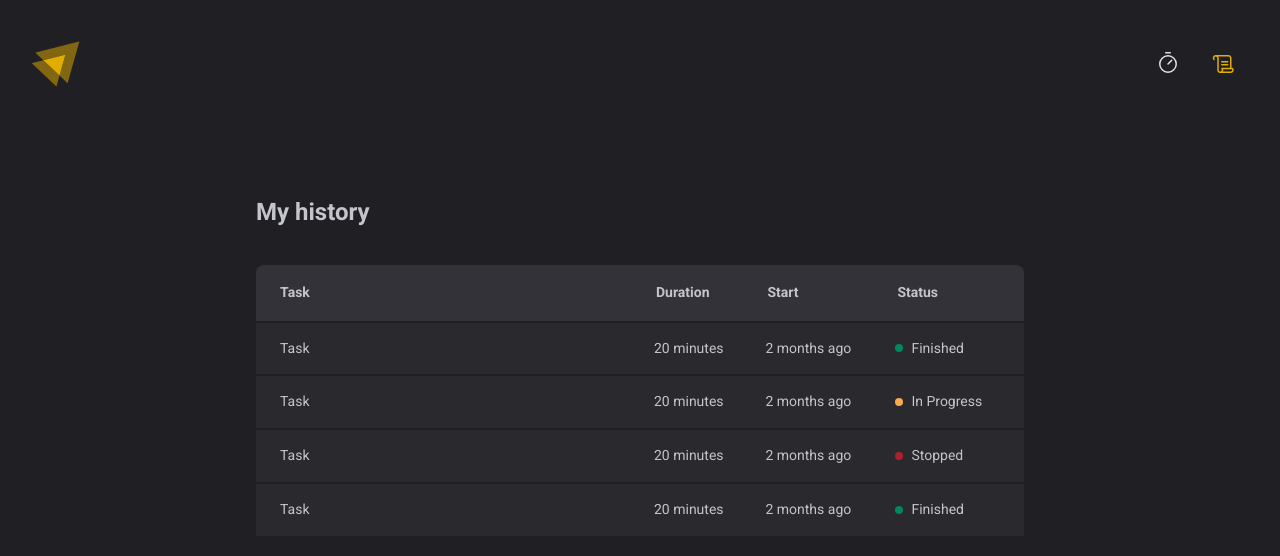
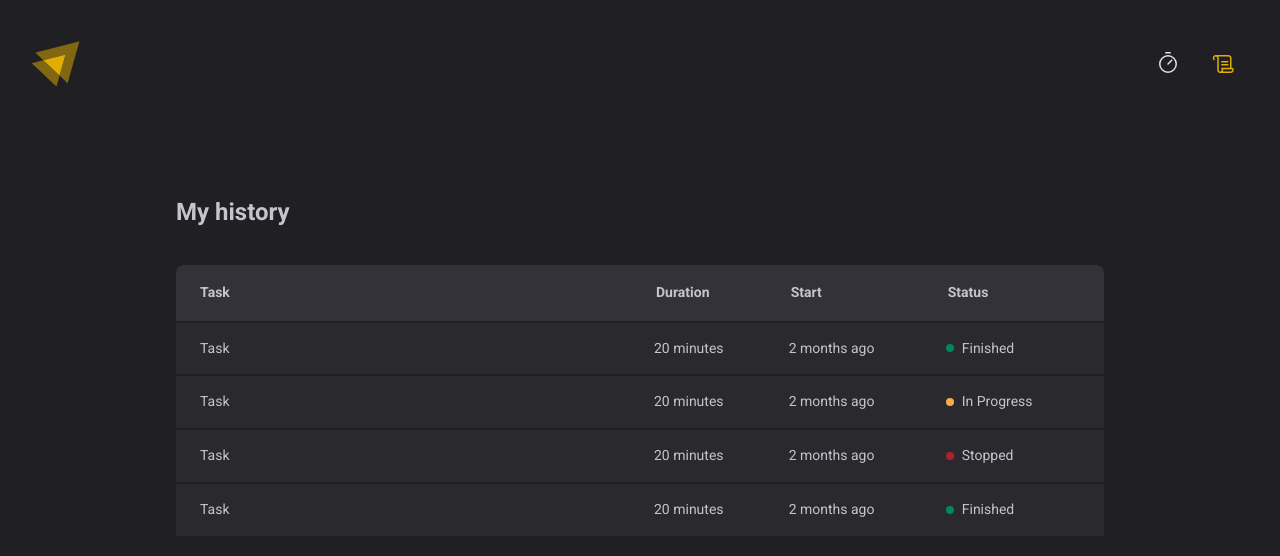
Before and after one commit to davyd-souza/pomodoro-app, a React (Vite) app: page /history in a window 1280 px wide. Shown: the top 556 px of the page. Built offline with nearby package versions, Linux system fonts and the light colour scheme.

Commit message:
refactor: change min-width of History Container

```diff
--- a/src/pages/History/styles.ts
+++ b/src/pages/History/styles.ts
@@ -2,7 +2,7 @@
 import styled from 'styled-components'
 
 export const HistoryContainer = styled.main`
-  min-width: min(50em, 100%);
+  min-width: min(60em, 100%);
   margin-inline: auto;
   padding-inline: 1rem;
   padding-block-end: 2rem;
```
